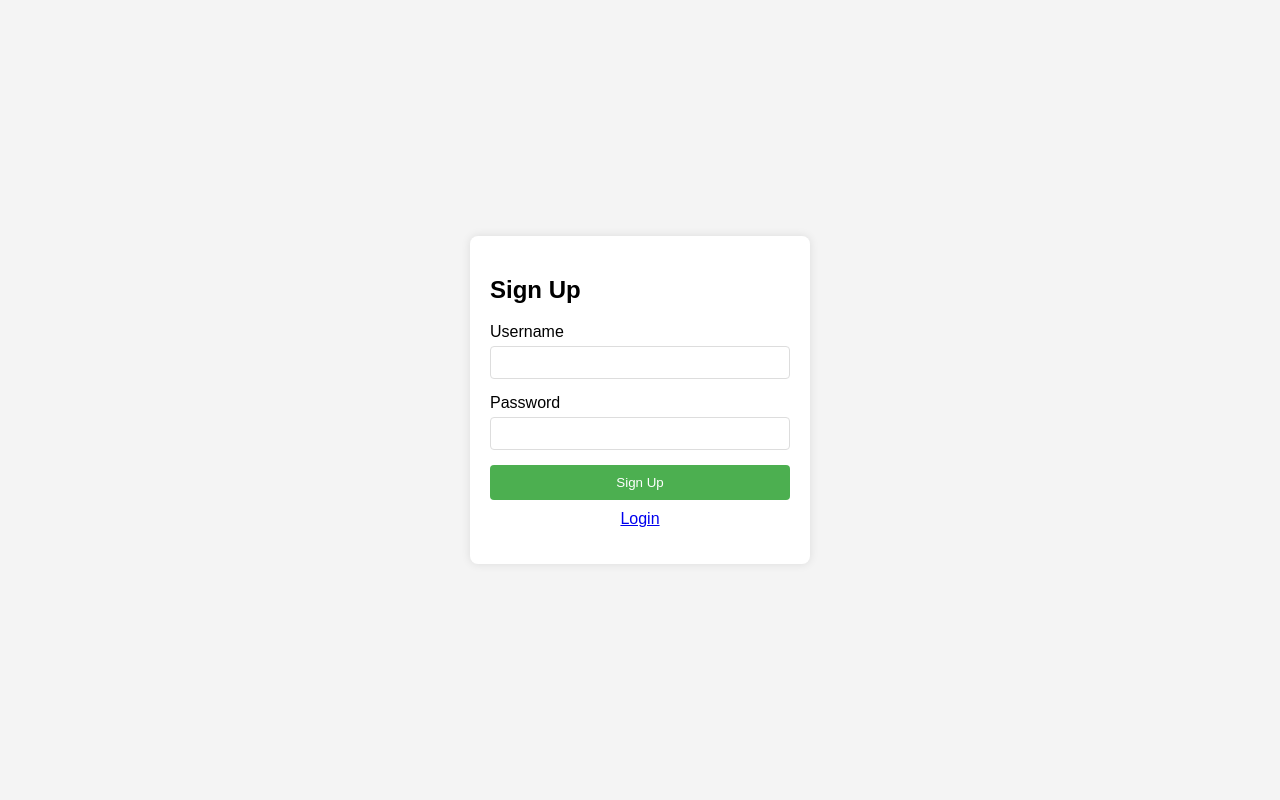
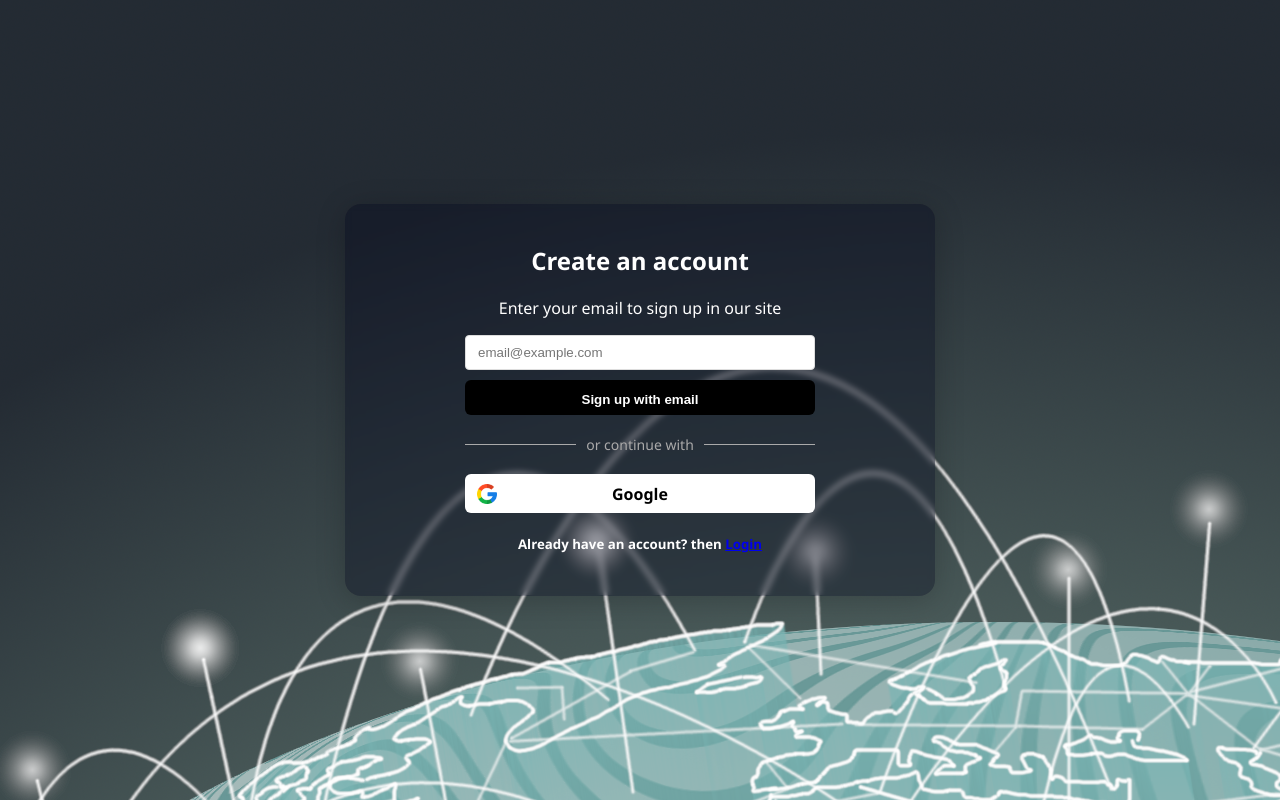
Before and after one commit to salahbouafia/Teamly, a PHP site: page /signup.html in a window 1280 px wide. Run offline with PHP 8.4, Linux system fonts and the light colour scheme.

Commit message:
fixed the signup page style

```diff
--- a/signup/signup.css
+++ b/signup/signup.css
@@ -1,44 +1,82 @@
 body {
-    font-family: sans-serif;
+    font-family: 'Segoe UI', Tahoma, Geneva, Verdana, sans-serif;
     display: flex;
     justify-content: center;
     align-items: center;
     height: 100vh;
     margin: 0;
     background-color: #f4f4f4;
+    background-image: url(background.png);
 }
 .container {
-    background: #fff;
-    padding: 20px;
-    border-radius: 8px;
-    box-shadow: 0 0 10px rgba(0, 0, 0, 0.1);
-    width: 300px;
-}
-.form-group {
-    margin-bottom: 15px;
-}
-.form-group label {
-    display: block;
-    margin-bottom: 5px;
+    background-color: rgba(1, 5, 28, 0.35);
+    color: white;
+    padding: 20px 120px;
+    border-radius: 16px;
+    box-shadow: 0 4px 30px rgba(0, 0, 0, 0.2);
+    width: 350px;
+    position: relative;
+    text-align: center;
+    backdrop-filter: blur(3px);
+    isolation: isolate;
 }
 .form-group input {
     width: 100%;
-    padding: 8px;
+    height: 35px;
+    padding: 12px;
     border: 1px solid #ddd;
     border-radius: 4px;
     box-sizing: border-box;
 }
 button {
-    background-color: #4CAF50;
+    background-color: black;
     color: white;
-    padding: 10px 15px;
+    padding: 12px 20px;
     border: none;
-    border-radius: 4px;
+    border-radius: 6px;
     cursor: pointer;
     width: 100%;
+    height: 35px;
+    font-weight: bold;
+    margin-top: 10px;
 }
 button:hover {
-    background-color: #45a049;
+    background-color: #222;
+}
+.divider {
+    display: flex;
+    align-items: center;
+    color: #aaa;
+    margin: 20px 0;
+}
+.divider hr {
+    flex-grow: 1;
+    border: none;
+    height: 1px;
+    background: #aaa;
+}
+.divider span {
+    margin: 0 10px;
+    font-size: 14px;
+}
+.googlebutton {
+    display: flex;
+    align-items: center;
+    justify-content: start;
+    background-color: white;
+    color: black;
+    height: 15px;
+    font-weight: bold;
+    border-radius: 6px;
+    padding: 12px;
+    cursor: pointer;
+    gap: 115px;
+}
+.googlebutton img {
+    height: 20px;
+}
+.googlebutton:hover {
+    background-color: #dadcde;
 }
 .toggle-form {
     text-align: center;
--- a/signup/signup.html
+++ b/signup/signup.html
@@ -8,17 +8,19 @@
 </head>
 <body>
     <div class="container">
-        <h2>Sign Up</h2>
+        <h2>Create an account</h2>
+        <p>Enter your email to sign up in our site</p>
         <div class="form-group">
-            <label for="signupUsername">Username</label>
-            <input type="text" id="signupUsername" name="signupUsername">
+            <label for="signupUsername"></label><input type="email" id="signupUsername" name="signupUsername" placeholder="email@example.com" required>
         </div>
-        <div class="form-group">
-            <label for="signupPassword">Password</label>
-            <input type="password" id="signupPassword" name="signupPassword">
+        <button onclick="signup()">Sign up with email</button>
+        <div class="divider">
+            <hr><span>or continue with</span><hr>
         </div>
-        <button onclick="signup()">Sign Up</button>
-        <p class="toggle-form"><a href="../login/login.html">Login</a></p>
+        <div class="googlebutton">
+            <img src="google.png" alt="google"> Google
+        </div>
+        <p class="toggle-form"><h5>Already have an account? then <a href="../login/login.html">Login</a></h5>
         <p id="message"></p>
     </div>
     <script src="signup.js"></script>
```
Also changed, not shown: img/background.png (added), img/google.png (added), signup/background.png (added), signup/google.png (added).
